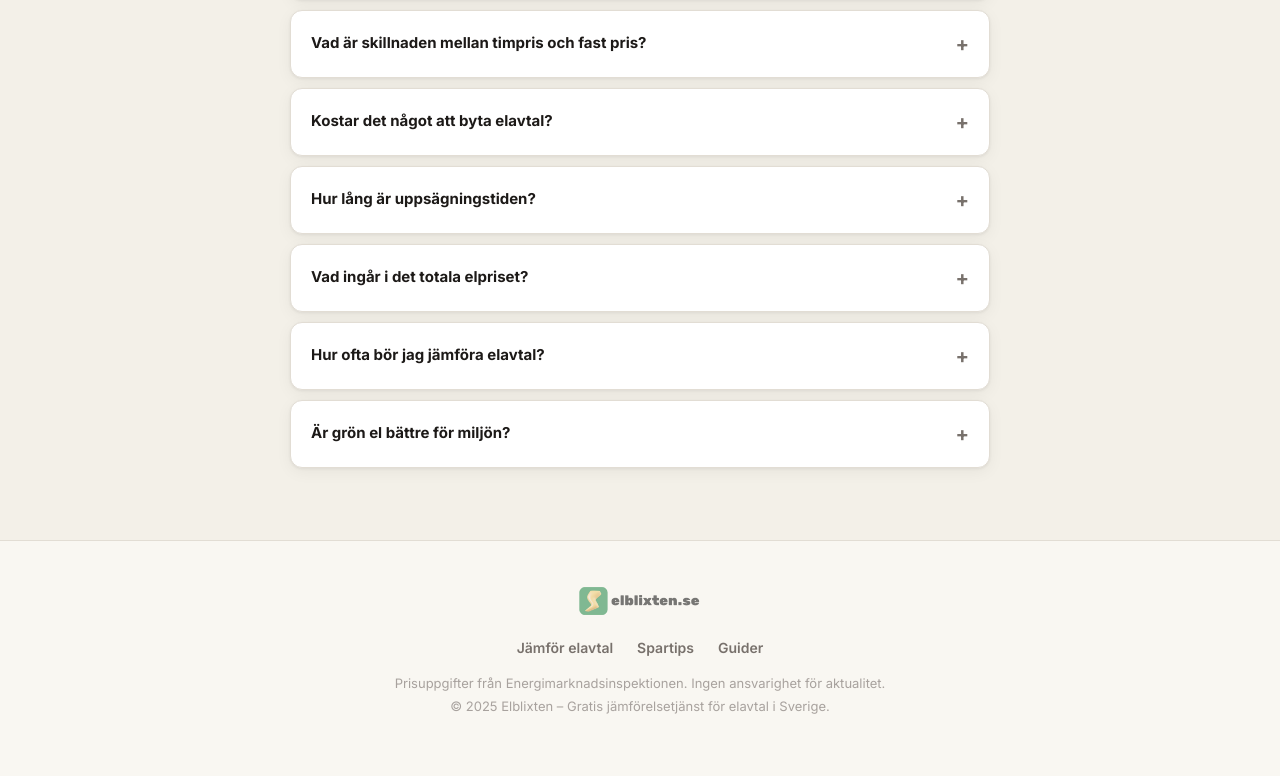
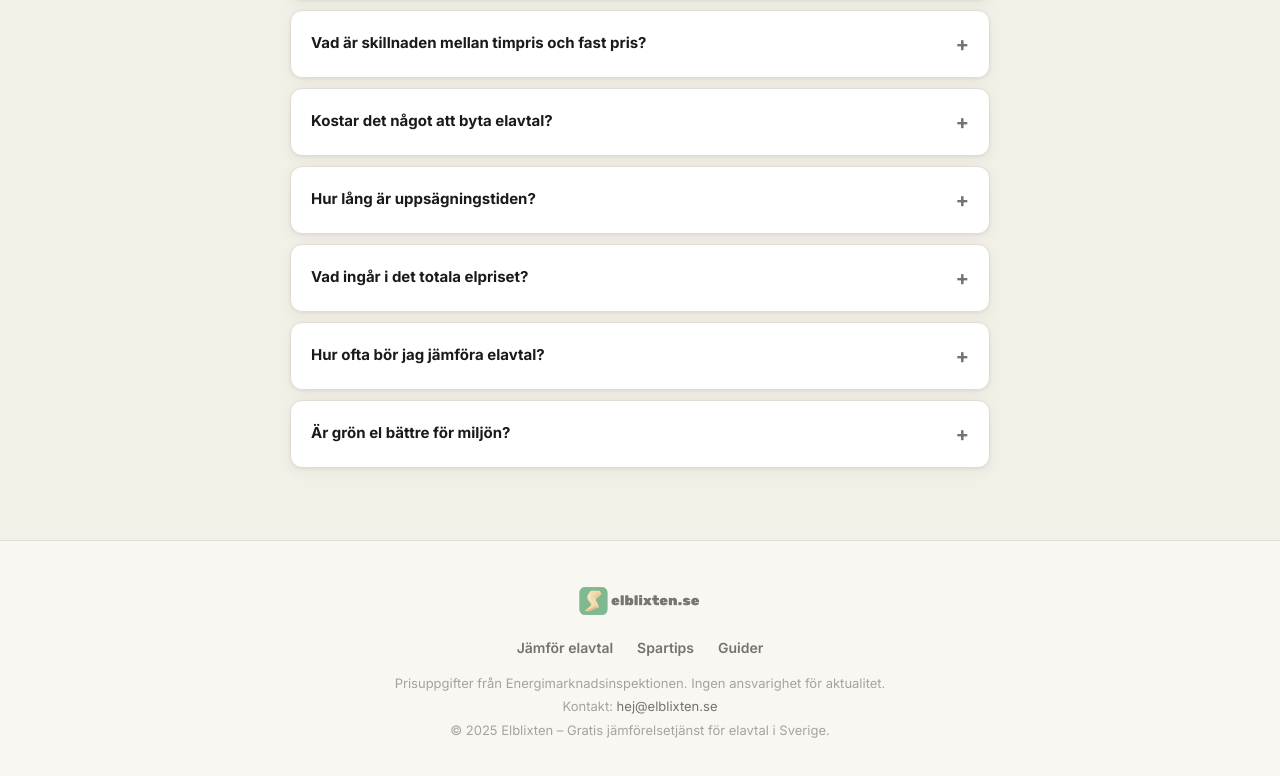
Before and after one commit to AMIIGO-dot/elsnabbt, a Next.js app: page / in a window 1280 px wide. Shown: the part 2279-3055 px from the top of the page. Built offline with nearby package versions, Linux system fonts and the light colour scheme.

Commit message:
Lägg till kontaktmail i footer

```diff
--- a/app/page.tsx
+++ b/app/page.tsx
@@ -522,6 +522,7 @@ export default function Home() {
             <Link href="/blog" style={{ color: C.textMuted, textDecoration: 'none', fontWeight: 600, fontSize: 14 }}>Guider</Link>
           </nav>
           <p style={{ marginBottom: 4 }}>Prisuppgifter från Energimarknadsinspektionen. Ingen ansvarighet för aktualitet.</p>
+          <p style={{ marginBottom: 4 }}>Kontakt: <a href="mailto:hej@elblixten.se" style={{ color: C.textMuted, textDecoration: 'none' }}>hej@elblixten.se</a></p>
           <p>© 2025 Elblixten – Gratis jämförelsetjänst för elavtal i Sverige.</p>
         </div>
       </footer>
```
